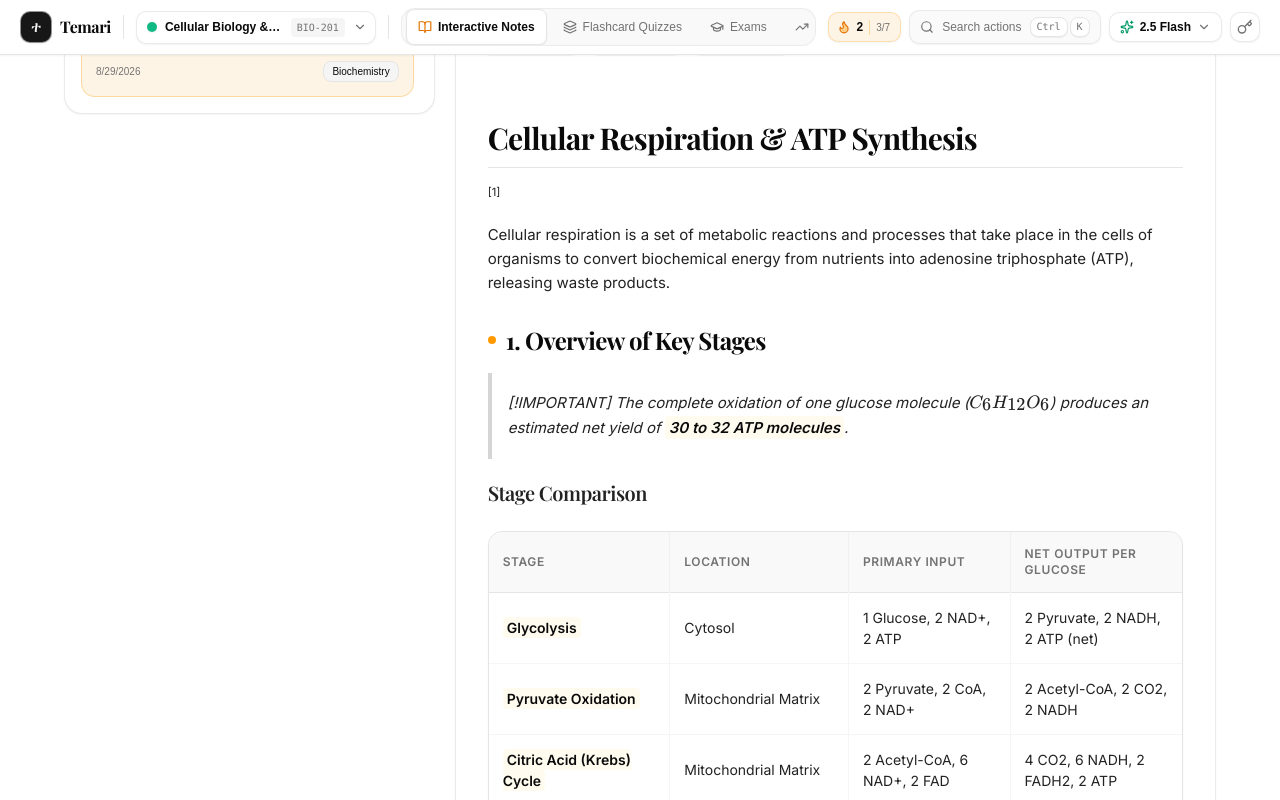
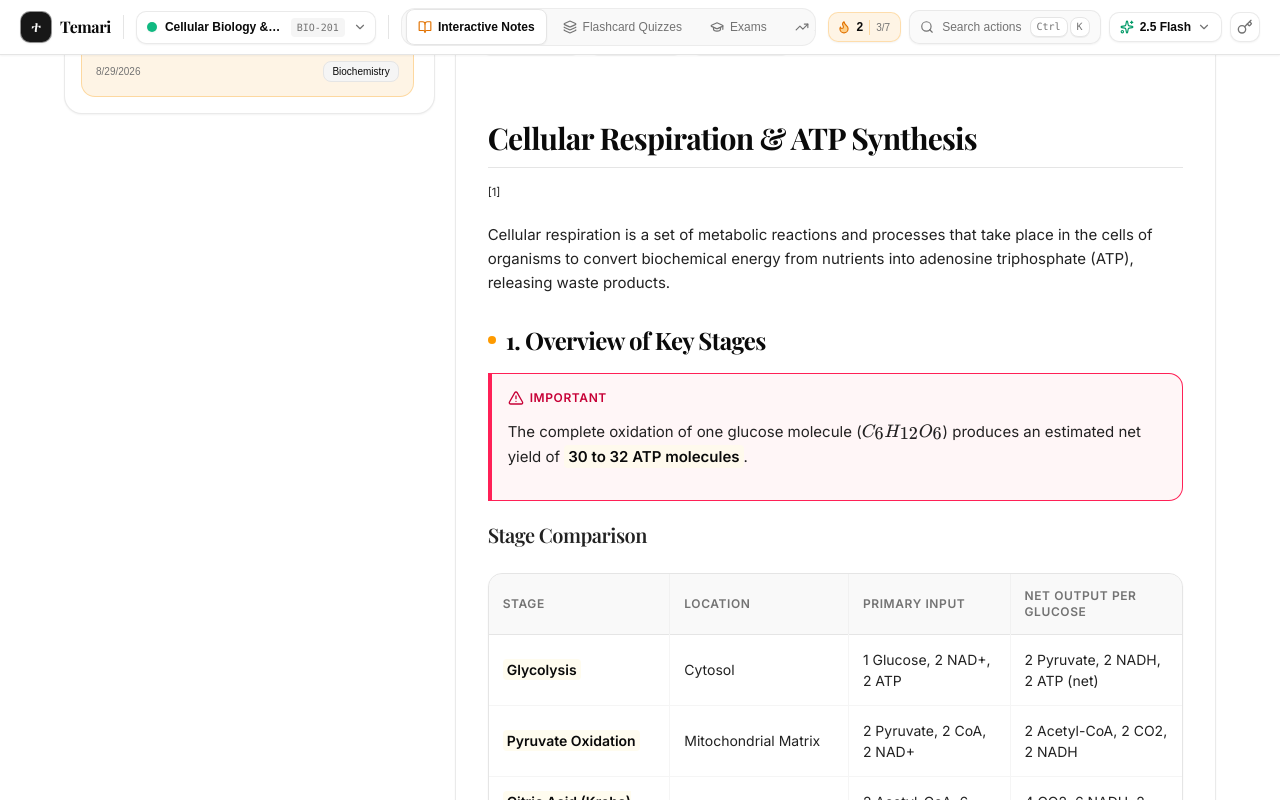
Before and after one commit to lal-ye/temari, a React (Vite) app: page / in a window 1280 px wide. Both pictures are taken after a click on the button 800 px from the left and 639 px from the top of the page. Built offline with nearby package versions, Linux system fonts and the light colour scheme.

Commit message:
Parse note callouts before React rendering and preserve heading flow
Co-authored-by: arena-agent <297053741+arena-agent@users.noreply.github.com>

```diff
--- a/src/components/notes/NoteViewer.tsx
+++ b/src/components/notes/NoteViewer.tsx
@@ -4,6 +4,7 @@ import remarkGfm from 'remark-gfm';
 import remarkMath from 'remark-math';
 import rehypeKatex from 'rehype-katex';
 import rehypeRaw from 'rehype-raw';
+import { rehypeNoteCallouts } from './rehypeNoteCallouts';
 import 'katex/dist/katex.min.css';
 
 import { StoredNote } from '../../types';
@@ -116,22 +117,10 @@ function recogniseTermAtPoint(x: number, y: number, within: HTMLElement | null):
 /**
  * Callout alert component for GitHub-style markdown alerts
  */
-function CalloutBlockquote({ children }: { children: React.ReactNode }) {
-  const childArray = React.Children.toArray(children);
-  const firstChild = childArray[0];
-
-  if (React.isValidElement(firstChild) && firstChild.type === 'p') {
-    const pChildren = React.Children.toArray((firstChild.props as any).children);
-    const firstText = typeof pChildren[0] === 'string' ? pChildren[0] : '';
-    const match = firstText.match(/^\[!(NOTE|IMPORTANT|TIP|WARNING|CAUTION)\]\s*/i);
-
-    if (match) {
-      const alertType = match[1].toUpperCase();
-      const remainingFirst = firstText.slice(match[0].length);
-      const newPChildren = remainingFirst ? [remainingFirst, ...pChildren.slice(1)] : pChildren.slice(1);
-      const newFirstChild = React.cloneElement(firstChild, {}, ...newPChildren);
-      const restChildren = [newFirstChild, ...childArray.slice(1)];
-
+function CalloutBlockquote({ children, node }: { children?: React.ReactNode; node?: { properties?: Record<string, unknown> } }) {
+  const callout = node?.properties?.dataCallout;
+  const alertType = typeof callout === 'string' ? callout.toUpperCase() : '';
+  if (['NOTE', 'IMPORTANT', 'TIP', 'WARNING', 'CAUTION'].includes(alertType)) {
     const alertMap: Record<
       string,
       {
@@ -191,16 +180,15 @@ function CalloutBlockquote({ children }: { children: React.ReactNode }) {
     return (
       <div
         data-callout={alertType.toLowerCase()}
-          className={`note-callout p-4 my-4 rounded-r-xl border border-l-0 ${current.border} ${current.bg} ${current.text} text-sm`}
+        className={`note-callout p-4 my-4 rounded-r-xl border ${current.border} ${current.bg} ${current.text} text-sm`}
       >
         <div className={`flex items-center gap-1.5 text-xs uppercase tracking-wider mb-2 ${current.badge}`}>
           <IconComponent className="w-4 h-4 shrink-0" />
           <span>{current.label}</span>
         </div>
-          <div className="space-y-2">{restChildren}</div>
+        <div className="space-y-2">{children}</div>
       </div>
     );
-    }
   }
 
   return (
@@ -511,8 +499,8 @@ export const NoteViewer: React.FC<NoteViewerProps> = ({
     h2({ children, id }: any) {
       return (
         <h2 id={id} className="font-editorial text-xl md:text-2xl font-bold text-foreground mt-7 mb-3.5 flex items-center gap-2.5 tracking-tight leading-snug scroll-mt-3">
-          <span className="w-2 h-2 rounded-full bg-amber-500 shrink-0" />
-          {children}
+          <span aria-hidden="true" className="w-2 h-2 rounded-full bg-amber-500 shrink-0" />
+          <span className="min-w-0 break-words">{children}</span>
         </h2>
       );
     },
@@ -793,7 +781,7 @@ export const NoteViewer: React.FC<NoteViewerProps> = ({
       >
         <ReactMarkdown
           remarkPlugins={[remarkGfm, remarkMath]}
-          rehypePlugins={[rehypeRaw, rehypeKatex, rehypeNoteAnchors]}
+          rehypePlugins={[rehypeRaw, rehypeNoteCallouts, rehypeKatex, rehypeNoteAnchors]}
           components={markdownComponents}
         >
           {processedContent}
--- /dev/null
+++ b/src/components/notes/rehypeNoteCallouts.ts
@@ -0,0 +1,40 @@
+/** Recognize GitHub-style alerts before React maps paragraphs to components.
+ * Only a marker at the start of a quote's first paragraph is special. Code,
+ * escaped markers, unknown tags, and markers later in a quote stay literal.
+ */
+interface HastNode {
+  type: string;
+  tagName?: string;
+  value?: string;
+  properties?: Record<string, unknown>;
+  children?: HastNode[];
+  position?: { start: { offset?: number } };
+}
+
+export function rehypeNoteCallouts() {
+  return (tree: HastNode, file: { value?: unknown }) => {
+    const source = String(file.value ?? '');
+    function walk(node: HastNode) {
+      if (node.type === 'element' && node.tagName === 'blockquote') {
+        const first = node.children?.find(child => child.type !== 'text' || child.value?.trim());
+        const text = first?.children?.[0];
+        if (first?.tagName === 'p' && text?.type === 'text') {
+          const match = text.value?.match(/^\[!(NOTE|TIP|IMPORTANT|WARNING|CAUTION)\](?:\s+|$)/i);
+          const offset = text.position?.start.offset;
+          // An explicitly escaped marker is documentation, not an alert.
+          const escaped = offset !== undefined && source[offset] === '\\';
+          if (match && !escaped) {
+            node.properties = { ...node.properties, dataCallout: match[1].toLowerCase() };
+            text.value = text.value!.slice(match[0].length);
+            if (!text.value) first.children!.shift();
+            if (!first.children?.length) {
+              node.children = node.children!.filter(child => child !== first);
+            }
+          }
+        }
+      }
+      node.children?.forEach(walk);
+    }
+    walk(tree);
+  };
+}
```
Also changed, not shown: 2 other files (tests, documents, lock files or other folders). Lines whose indentation alone changed are shown as unchanged.
